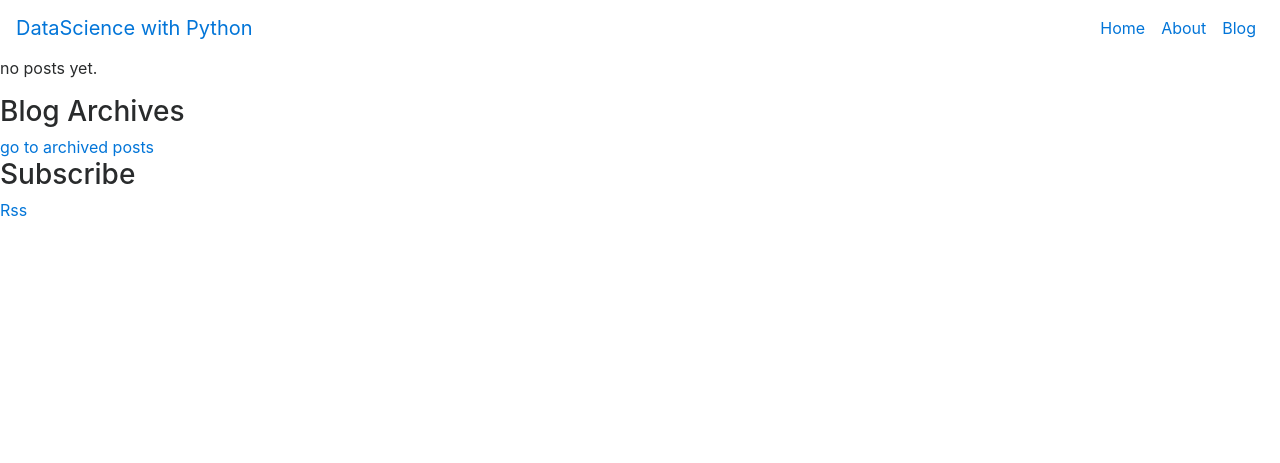
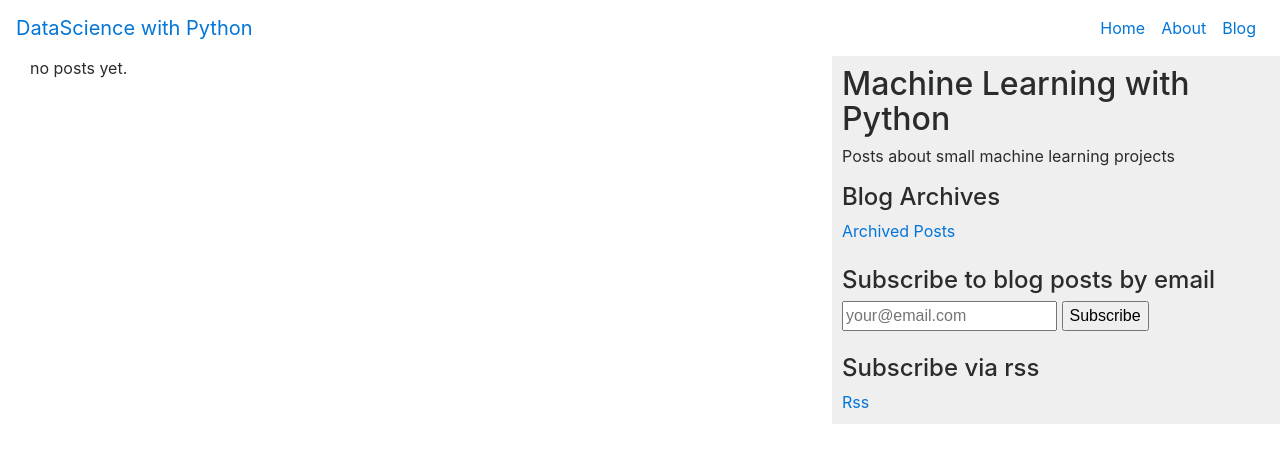
Before and after one commit to brianjquinlan/datascience-with-python, a Django app: page /blog/ in a window 1280 px wide. Shown: the top 463 px of the page. Run offline with Django 3.2, Linux system fonts and the light colour scheme; data that the repository does not hold is empty; some libraries are stand-ins or nearby versions.

Commit message:
added subscription by email and a sidebar

```diff
--- a/datascience-with-python/blog/urls.py
+++ b/datascience-with-python/blog/urls.py
@@ -23,6 +23,12 @@ urlpatterns = [
     ),
 
     url(
+        regex = r'^subscribe/$',
+        view = views.subscribe,
+        name = 'subscribe'
+    ),
+
+    url(
         regex = r'^archive/$',
         view = views.ArchiveIndexView.as_view(),
         name = 'archive_list'
@@ -39,4 +45,5 @@ urlpatterns = [
         view = views.MonthlyArchiveView.as_view(),
         name = 'archive_month'
     ),
+
 ]
--- a/datascience-with-python/blog/utils.py
+++ b/datascience-with-python/blog/utils.py
@@ -1,7 +1,7 @@
 import mailchimp
-import settings
+from django.conf import settings
 
-def mailchimplist():
+def subscribe_email(email):
 
     api = mailchimp.Mailchimp(settings.MAILCHIMP_API_KEY)
-    api.lists.subscribe(settings.MAILCHIMP_SUBSCRIBE_LIST_ID, {'email', 'test@email.com'})
+    api.lists.subscribe(settings.MAILCHIMP_SUBSCRIBE_LIST_ID, {'email': email})
--- a/datascience-with-python/blog/views.py
+++ b/datascience-with-python/blog/views.py
@@ -1,9 +1,12 @@
 from django.shortcuts import render, get_object_or_404
+from django.http import JsonResponse, HttpResponse
 
 from django.views.generic import ListView, DetailView, ArchiveIndexView, MonthArchiveView
 
 from .models import Post
 from taggit.models import Tag
+
+from .utils import subscribe_email
 
 # Create your views here.
 
@@ -40,3 +43,11 @@ class MonthlyArchiveView(MonthArchiveView):
     date_field = 'published'
 
     template_name = 'blog/monthly_archive.html'
+
+def subscribe(request):
+    if request.method == 'POST':
+        email = request.POST['email_id']
+        print(email)
+        subscribe_email(email)
+
+    return HttpResponse("/")
--- a/datascience-with-python/static/css/style.css
+++ b/datascience-with-python/static/css/style.css
@@ -27,6 +27,12 @@ body {
 
 }
 
+#content {
+    float: left;
+    width: 65%;
+    padding: 0 0 0 30px;
+}
+
 .primary-footer {
     position: absolute;
     bottom: 0;
@@ -42,3 +48,13 @@ body {
 }
 
 /* navbar */
+
+
+/* sidebar */
+#sidebar {
+    float: right;
+    width: 35%;
+    padding: 10px;
+    background: #efefef;
+    height: 100%;
+}
--- a/datascience-with-python/templates/base.html
+++ b/datascience-with-python/templates/base.html
@@ -57,9 +57,37 @@
 			{% endfor %}
 		{% endif %}
 
+        <div id="content">
 		    {% block content %}
 			    <p> content </p>
 		    {% endblock content	%}
+        </div>
+
+        {% block sidebar %}
+            <div id="sidebar">
+                <h2> Machine Learning with Python </h3>
+                    <p> Posts about small machine learning projects </p>
+
+                <h4> Blog Archives </h4>
+                    <a href={% url 'blog:archive_list' %}> Archived Posts </a>
+
+                <br />
+                <br />
+                <div class="subscribe-form">
+                    <h4> Subscribe to blog posts by email </h4>
+                    <form id="subscribe" method="POST" action=".">
+                        {% csrf_token %}
+                        <input id="email_id" type="email" name="email_id" placeholder="your@email.com">
+                        <button type="submit" value="Subscribe" id="email_submit"> Subscribe </button>
+                    </form>
+                </div>
+
+                <br />
+                <h4> Subscribe via rss </h4>
+                    <a href="{% url 'blog:feed' %}"> Rss </a>
+            </div>
+
+        {% endblock %}
 
 		{% block footer %}
 		{% endblock %}
@@ -78,10 +106,11 @@
 			<!-- project javascript -->
 			<script src="{% static 'js/project.js' %}"></script>
 
-            <!-- need js.cookie -->
+            <!-- js-plugin to get csrftoken  -->
             <script src="{% static 'js/js.cookie.js' %}"></script>
 
             <script>
+                (function() {
                     var csrftoken = Cookies.get('csrftoken');
                     function csrfSafeMethod(method) {
                         // these HTTP methods do not requre CSRF protection
@@ -92,13 +121,40 @@
                             if (!csrfSafeMethod(settings.type) && !this.crossDomain) {
                                 xhr.setRequestHeader("X-CSRFToken", csrftoken);
                             }
+                        }
+                    });
+                })();
 
+                $(document).ready(function(){
+                    $('#subscribe').submit(function(e) {
+                        e.preventDefault();
+                        var email_id = $('#email_id').val();
+
+                        if (email_id) {
+                            var csrfmiddlewaretoken = csrftoken;
+                            var email_data = {'email_id': email_id,
+                                'csrfmiddlewaretoken': csrfmiddlewaretoken };
+
+                            $.ajax({
+                                type: 'POST',
+                                url: '/blog/subscribe/',
+                                data: email_data,
+                                success: function(response) {
+                                    $('#email_id').val('');
+                                    alert("Thank you for subscribing Check your email to confirm.");
+                                },
+                                error: function(response) {
+                                    alert("Something went wrong");
+                                    $('#email_id').val('');
+                                }
+                            });
+                            return false;
+                        } else {
+                            alert('Please provide correct email');
                         }
                     });
 
-                $(document).ready(function(){
                     {% block domready %}
-
                     {% endblock %}
                 });
             </script>
--- a/datascience-with-python/templates/blog/detail.html
+++ b/datascience-with-python/templates/blog/detail.html
@@ -9,10 +9,10 @@
 
     {{ object.body|markdown }}
 
-    <p> Published by {{ object.author }} on {{ object.published }}. </p>
+    <p> Published by {{ object.author }} on {{ object.published }} </p>
 
     {% if object.updated != object.published %}
-        <p> Updated on {{ object.updated }}. </p>
+        <p> Updated on {{ object.updated }} </p>
     {% endif %}
     <p>
         Tags:
--- a/datascience-with-python/templates/blog/list.html
+++ b/datascience-with-python/templates/blog/list.html
@@ -12,10 +12,4 @@
         <p> no posts yet. </p>
     {% endfor %}
 
-    <h3> Blog Archives </h3>
-        <a href={% url 'blog:archive_list' %}> go to archived posts </a>
-
-    <h3> Subscribe </h3>
-        <a href={% url 'blog:feed' %}> Rss </a>
-
 {% endblock %}
```
Lines whose indentation alone changed are shown as unchanged.
